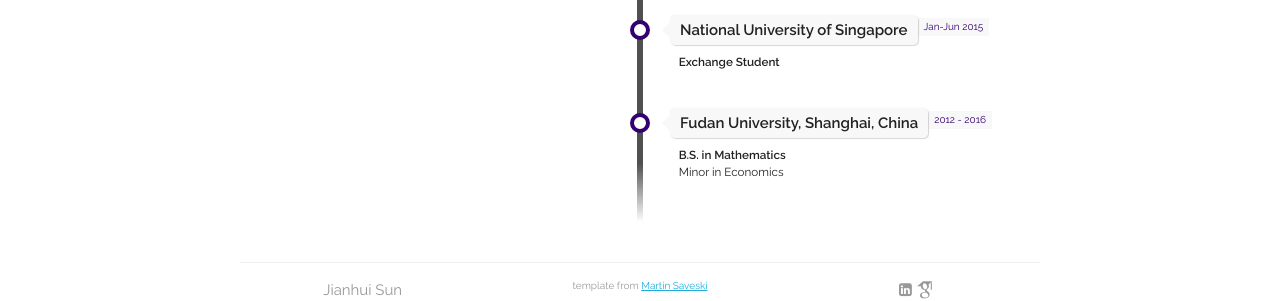
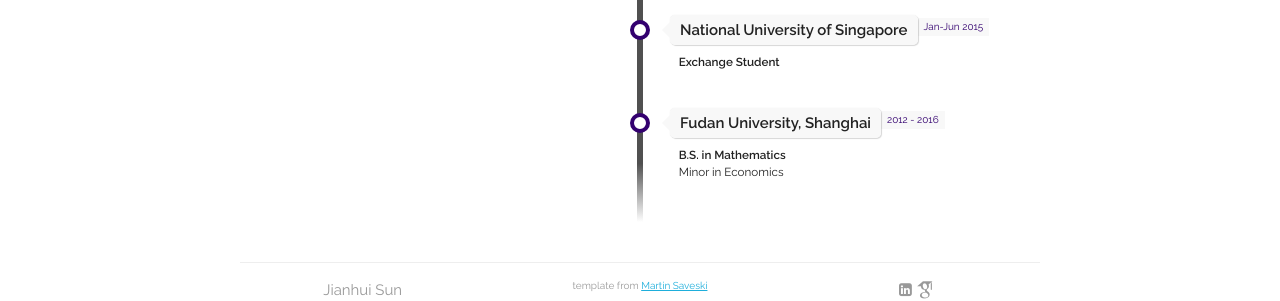
Before and after one commit to jsycsjh/jsycsjh.github.io, a Jekyll site: the page built from index.html, in a window 1280 px wide and 900 px high, scrolled down 2643 px. Shown: the part 558-859 px from the top of the window. Built offline with Jekyll 4.4.1, drawn with Linux system fonts in a browser that asks for light colours; some web fonts are replaced.

Commit message:
edit experience

```diff
--- a/_data/experience.yaml
+++ b/_data/experience.yaml
@@ -29,7 +29,7 @@
   title: "Exchange Student"
   category: "school"
 
-- place: "Fudan University, Shanghai, China"
+- place: "Fudan University, Shanghai"
   time: "2012 - 2016"
   title: "B.S. in Mathematics"
   subtitle: "Minor in Economics"
```
